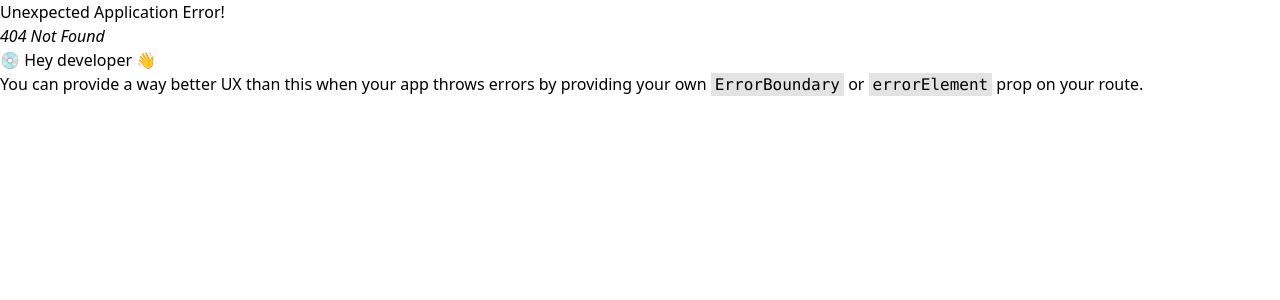
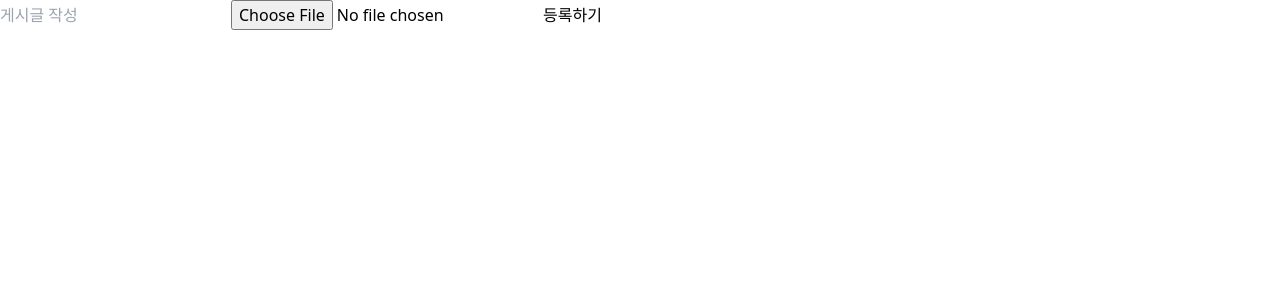
Before and after one commit to jiwonkim16/twitter-contest, a React (Vite) app: page /post-tweet in a window 1280 px wide. Before the commit this address had no page. Shown: the top 300 px of the page. Built offline with nearby package versions, Linux system fonts and the light colour scheme.

Commit message:
게시글 등록

```diff
--- a/src/App.tsx
+++ b/src/App.tsx
@@ -8,6 +8,7 @@ import ProtectedRoute from "./components/protected-route";
 import Profile from "./routes/profile";
 import Login from "./routes/login";
 import CreateAccount from "./routes/create-account";
+import PostTweetForm from "./components/post-tweet-form";
 
 const router = createBrowserRouter([
   {
@@ -36,6 +37,10 @@ const router = createBrowserRouter([
     path: "/create-account",
     element: <CreateAccount />,
   },
+  {
+    path: "/post-tweet",
+    element: <PostTweetForm />,
+  },
 ]);
 function App() {
   const [isLoading, setIsLoading] = useState(true);
--- a/src/components/layout.tsx
+++ b/src/components/layout.tsx
@@ -27,7 +27,9 @@ function Layout() {
           <button>
             <Link to="/">홈</Link>
           </button>
-          <button>글쓰기</button>
+          <button>
+            <Link to="/post-tweet">글쓰기</Link>
+          </button>
           <button>
             <Link to="profile">프로필</Link>
           </button>
--- /dev/null
+++ b/src/components/post-tweet-form.tsx
@@ -0,0 +1,63 @@
+import { ChangeEvent, useState } from "react";
+import { useNavigate } from "react-router-dom";
+import { auth, db } from "../firebase";
+import { addDoc, collection } from "firebase/firestore";
+import { FirebaseError } from "firebase/app";
+import { toast } from "react-toastify";
+
+function PostTweetForm() {
+  const [tweet, setTweet] = useState("");
+  const [image, setImage] = useState<File | null>(null);
+  const [isLoading, setIsLoading] = useState(false);
+  const navigate = useNavigate();
+
+  const onChange = (event: ChangeEvent<HTMLInputElement>) => {
+    setTweet(event.target.value);
+  };
+  const onImageChange = (event: React.ChangeEvent<HTMLInputElement>) => {
+    const img = event.target.files;
+    if (img?.length === 1) {
+      setImage(img[0]);
+    }
+  };
+  const onSubmit = async (event: React.FormEvent<HTMLFormElement>) => {
+    event.preventDefault();
+    const user = auth.currentUser;
+    if (!user || isLoading || tweet === "" || tweet.length > 180) return;
+    try {
+      setIsLoading(true);
+      await addDoc(collection(db, "tweet"), {
+        tweet,
+        createdAt: Date.now(),
+        username: user.displayName || "이름 없음",
+        userId: user.uid,
+      });
+    } catch (e) {
+      if (e instanceof FirebaseError) {
+        toast.error(e.message);
+      }
+    } finally {
+      setIsLoading(false);
+      toast("등록 완료!");
+      navigate("/");
+    }
+  };
+  return (
+    <div>
+      <form onSubmit={onSubmit}>
+        <input
+          type="text"
+          value={tweet}
+          maxLength={180}
+          placeholder="게시글 작성"
+          required
+          onChange={onChange}
+        />
+        <input type="file" accept="image/*" onChange={onImageChange} />
+        <button>{isLoading ? "등록 중..." : "등록하기"}</button>
+      </form>
+    </div>
+  );
+}
+
+export default PostTweetForm;
--- a/src/firebase.ts
+++ b/src/firebase.ts
@@ -1,5 +1,7 @@
 import { initializeApp } from "firebase/app";
 import { getAuth } from "firebase/auth";
+import { getFirestore } from "firebase/firestore";
+import { getStorage } from "firebase/storage";
 const firebaseConfig = {
   apiKey: "AIzaSyAzbZyj1FDyJHuJtPFNA3I7rO_2IyIlmBk",
   authDomain: "twitter-contest.firebaseapp.com",
@@ -12,3 +14,6 @@ const firebaseConfig = {
 const app = initializeApp(firebaseConfig);
 
 export const auth = getAuth(app);
+
+export const storage = getStorage(app);
+export const db = getFirestore(app);
```
